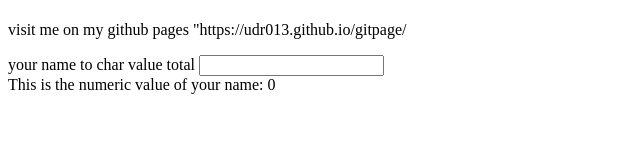
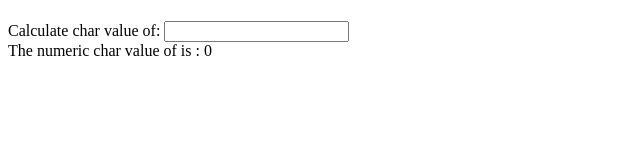
Before and after one commit to udr013/gitpage, a plain HTML site: page index.html in a window 1280 px wide. Shown: the whole page, without its empty margins (0-640 px from the left). Drawn offline with Linux system fonts and the light colour scheme.

Commit message:
added angular and some example code

```diff
--- a/index.html
+++ b/index.html
@@ -4,16 +4,16 @@
 	<meta charset="UTF-8"/>
 	<script src="angular.min.js"></script>
 	<script src="app.js"></script>
-	<title>Title</title>
+	<title>udr013 GitHub</title>
 </head>
 <body>
 <div ng-controller="mycontroller">
 	<h1>{{setMessage()}}</h1>
-	<p> visit me on my github pages "https://udr013.github.io/gitpage/</p>
+	<!--<p> visit me on my github pages "https://udr013.github.io/gitpage/</p>-->
 	<div>
-		<label>your name to char value total</label>
+		<label>Calculate char value of:</label>
 		<input type="text" ng-model="name" ng-keyup="calculateValue();"/>
-		<div>This is the numeric value of your name: {{totalValue}}</div>
+		<div>The numeric char value of <strong>{{name}}</strong> is : {{totalValue}}</div>
 	</div>
 </div>
 </body>
```
